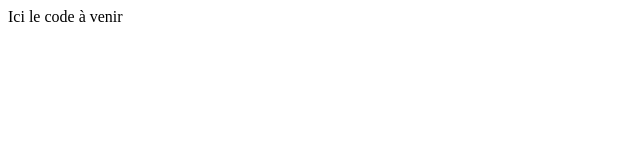
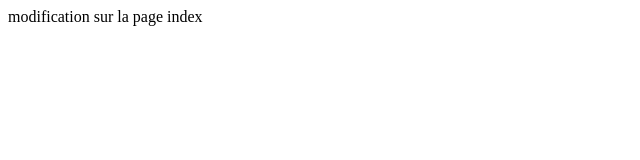
Before and after one commit to ichak/Tuto-Github, a plain HTML site: page index.html in a window 1280 px wide. Shown: the whole page, without its empty margins (0-640 px from the left). Drawn offline with Linux system fonts and the light colour scheme.

Commit message:
modif exemple

```diff
--- a/index.html
+++ b/index.html
@@ -6,6 +6,6 @@
     <title>Mon super site</title>
 </head>
 <body>
-    Ici le code à venir
+    modification sur la page index
 </body>
 </html>
```
